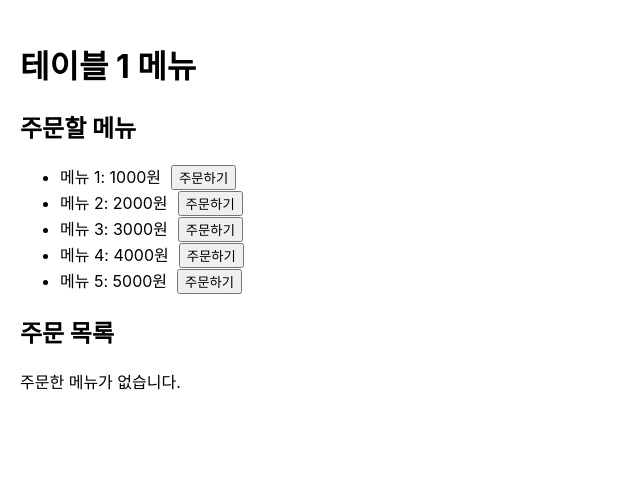
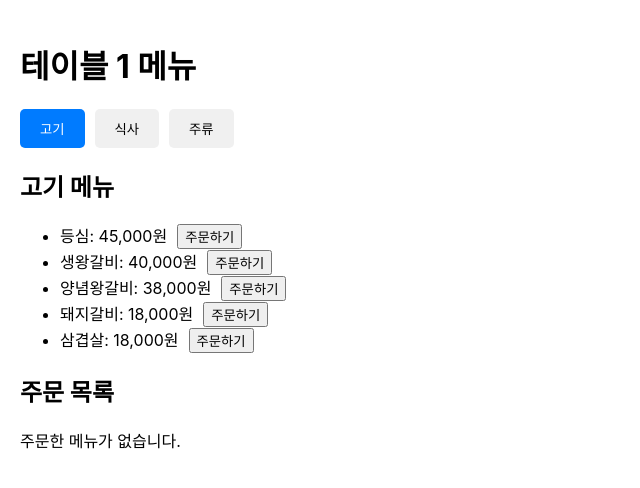
Before and after one commit to n90425/EzPOS, a React (Create React App) app in the folder frontend/: page /table/1 in a window 1280 px wide. Shown: the top 488 px of the page, without its empty margins (0-640 px from the left). Built offline with nearby package versions, Linux system fonts and the light colour scheme.

Commit message:
category front 구현중

```diff
--- a/frontend/src/App.js
+++ b/frontend/src/App.js
@@ -5,6 +5,7 @@ import Main from './components/Main';  // 메인 페이지
 import Tables from './components/Tables';  // 테이블 페이지
 import Order from './components/Order';  // 주문 페이지
 import OrderList from './components/OrderList';
+import ProductManagement from './components/ProductManagement';
 
 function App() {
   return (
@@ -14,6 +15,7 @@ function App() {
         <Route path="/tables" element={<Tables />} /> {/* 테이블 페이지 */}
         <Route path="/table/:tableId" element={<Order />} /> {/* 테이블 ID에 따른 주문 페이지 */}
         <Route path="/order" element={<OrderList/>}/> {/* 주문내역 */}
+        <Route path="/product-management" element={<ProductManagement />} />
       </Routes>
     </Router>
   );
--- /dev/null
+++ b/frontend/src/components/CateHead.js
@@ -0,0 +1,13 @@
+import React from 'react';
+
+function Header() {
+    return (
+        <div className="geader">
+            <div className="status">현황 4</div>
+            <button>순서 편집</button>
+            <button className="add-category">+ 카테고리 추가</button>
+        </div>
+    )
+}
+
+export default Header;
--- /dev/null
+++ b/frontend/src/components/CateList.js
@@ -0,0 +1,54 @@
+import React, { useState } from 'react';
+import CategoryModal from '../components/CateModal';
+
+function CategoryList(){
+    const [categories, setCategories] = useState([
+        { name: '고기', visible: true},
+        { name: '식사', visible: true},
+        { name: '주류', visible: true}
+    ]);
+
+    const [isModalOpen, setIsModalOpen] = useState(false);
+
+    //각 카테고리의 표시 여부(visible 상태)를 토글함
+    const toggleVisibility = (index) => {
+        const newCategories = [...categories];
+        newCategories[index].visible = !newCategories[index].visible;
+        setCategories(newCategories);
+    }
+
+    // 모달에서 저장한 카테고리를 카테고리리스트에 추가
+    const handleAddCategory = (newCategory) => {
+        setCategories([...categories, { name: newCategory, visible: true }]);
+    };
+
+    return(
+        <div className="vategory-list">
+            <h2>카테고리</h2>
+            <button onClick = {() => setIsModalOpen(true)}>+ 카테고리 추가</button>
+            <ul>
+                {categories.map((category, index) => (
+                    <li key={index}>
+                        <span>{category.name}</span>
+                        <label className="switch">
+                            <input
+                                type="checkbox"
+                                checked={category.visible}
+                                onChange={() => toggleVisibility(index)}
+                            />
+                            <span className="slider"></span>
+                        </label>
+                    </li>
+                ))}
+            </ul>
+
+            <CategoryModal
+                isOpen={isModalOpen}
+                onClose={() => setIsModalOpen(false)}
+                onSave={handleAddCategory}
+            />
+        </div>
+    );
+}
+
+export default CategoryList;
--- /dev/null
+++ b/frontend/src/components/CateModal.js
@@ -0,0 +1,34 @@
+import React, { useState } from 'react'
+
+
+function CategoryModal({ isOpen, onClose, onSave }){
+    const [newCategory, setNewCategory] = useState('');
+
+    if(!isOpen) return null;
+
+    const handleSave = () => {
+        if (newCategory.trim()){
+            onSave(newCategory);
+            setNewCategory(''); // 입력 초기화
+            onClose(); //닫기
+        }
+    };
+
+    return (
+        <div className="modal-overlay">
+            <div className="modal-content">
+                <h2>카테고리 관리</h2>
+                <input
+                    type="text"
+                    value={newCategory}
+                    onChange={(e) => setNewCategory(e.target.value)}
+                    placeholder="카테고리 이름 입력"
+                />
+                <button onClick={handleSave}>저장</button>
+                <button onClick={onClose}>닫기</button>
+            </div>
+        </div>
+    );
+}
+
+export default CategoryModal;
--- /dev/null
+++ b/frontend/src/components/CateSide.js
@@ -0,0 +1,18 @@
+import React from "react";
+
+function Sidebar() {
+    return (
+        <div className="sidebar">
+            <h3>상품관리</h3>
+            <ul>
+                <li>상품</li>
+                <li>옵션</li>
+                <li className="active">카테고리</li>
+                <li>할인</li>
+            </ul>
+            <button>상품 한번에 등록</button>
+        </div>
+    )
+}
+
+export default Sidebar;
--- a/frontend/src/components/Main.js
+++ b/frontend/src/components/Main.js
@@ -18,6 +18,7 @@ function Main() {
     { name: '고객 조회', path: '/customer-inquiry' },
     { name: '주문 내역', path: '/order' },
     { name: '담당자', path: '/manager' },
+    { name: '상품관리', path: '/product-management' },
     { name: '종료', path: '/exit' },
   ];
 
--- a/frontend/src/components/Order.js
+++ b/frontend/src/components/Order.js
@@ -4,15 +4,35 @@ import { useParams } from 'react-router-dom';
 function Order() {
   const { tableId } = useParams(); // URL에서 테이블 ID를 가져옴
 
-  // 예시 메뉴 데이터
-  const menuItems = [
-    { id: 1, name: '메뉴 1', price: 1000 },
-    { id: 2, name: '메뉴 2', price: 2000 },
-    { id: 3, name: '메뉴 3', price: 3000 },
-    { id: 4, name: '메뉴 4', price: 4000 },
-    { id: 5, name: '메뉴 5', price: 5000 }
-  ];
+  // 고기집 메뉴 데이터
+  const menuItems = {
+    고기: [
+      { id: 1, name: '등심', price: 45000 },
+      { id: 2, name: '생왕갈비', price: 40000 },
+      { id: 3, name: '양념왕갈비', price: 38000 },
+      { id: 4, name: '돼지갈비', price: 18000 },
+      { id: 5, name: '삼겹살', price: 18000 }
+    ],
+    식사: [
+      { id: 6, name: '갈비탕', price: 15000 },
+      { id: 7, name: '제육볶음', price: 12000 },
+      { id: 8, name: '물냉면', price: 10000},
+      { id: 9, name: '비빔냉면', price: 10000},
+      { id: 10, name: '김치찌개', price: 10000},
+      { id: 11, name: '된장찌개', price: 8000},
+      { id: 12, name: '고기된장', price: 2000},
+      { id: 13, name: '공기밥', price: 2000},
+    ],
+    주류: [
+      { id: 14, name: '소주', price: 5000 },
+      { id: 15, name: '청하', price: 7000 },
+      { id: 16, name: '맥주', price: 5000 },
+      { id: 17, name: '음료', price: 2000 }
+    ]
+  };
 
+    // 기본 카테고리를 '고기'로 설정
+  const [activeCategory, setActiveCategory] = useState('고기');
   const [selectedItems, setSelectedItems] = useState([]);
 
   const handleOrder = (item) => {
@@ -23,20 +43,44 @@ function Order() {
   return (
     <div style={{ padding: '20px' }}>
       <h1>테이블 {tableId} 메뉴</h1>
-      <h2>주문할 메뉴</h2>
+
+      {/* 카테고리 탭 */}
+      <div style={{ marginBottom: '20px' }}>
+        {Object.keys(menuItems).map((category) => (
+          <button
+            key={category}
+            onClick={() => setActiveCategory(category)}
+            style={{
+              marginRight: '10px',
+              padding: '10px 20px',
+              cursor: 'pointer',
+              backgroundColor: activeCategory === category ? '#007BFF' : '#f0f0f0',
+              color: activeCategory === category ? '#fff' : '#000',
+              border: 'none',
+              borderRadius: '5px'
+            }}
+          >
+            {category}
+          </button>
+        ))}
+      </div>
+
+      {/* 선택된 카테고리의 메뉴 표시 */}
+      <h2>{activeCategory} 메뉴</h2>
       <ul>
-        {menuItems.map((item) => (
+        {menuItems[activeCategory].map((item) => (
           <li key={item.id}>
-            {item.name}: {item.price}원
+            {item.name}: {item.price.toLocaleString()}원
             <button
               style={{ marginLeft: '10px' }}
-              onClick={() => handleOrder(item)} // 주문하기 버튼 클릭 시
+              onClick={() => handleOrder(item)}
             >
               주문하기
             </button>
           </li>
         ))}
       </ul>
+
       <h2>주문 목록</h2>
       {selectedItems.length === 0 ? (
         <p>주문한 메뉴가 없습니다.</p>
@@ -44,7 +88,7 @@ function Order() {
         <ul>
           {selectedItems.map((item, index) => (
             <li key={index}>
-              {item.name}: {item.price}원
+              {item.name}: {item.price.toLocaleString()}원
             </li>
           ))}
         </ul>
@@ -54,3 +98,60 @@ function Order() {
 }
 
 export default Order;
+
+
+
+
+
+
+
+//   // 예시 메뉴 데이터
+//   const menuItems = [
+//     { id: 1, name: '메뉴 1', price: 1000 },
+//     { id: 2, name: '메뉴 2', price: 2000 },
+//     { id: 3, name: '메뉴 3', price: 3000 },
+//     { id: 4, name: '메뉴 4', price: 4000 },
+//     { id: 5, name: '메뉴 5', price: 5000 }
+//   ];
+
+//   const [selectedItems, setSelectedItems] = useState([]);
+
+//   const handleOrder = (item) => {
+//     // 주문한 메뉴를 상태에 추가
+//     setSelectedItems((prev) => [...prev, item]);
+//   };
+
+//   return (
+//     <div style={{ padding: '20px' }}>
+//       <h1>테이블 {tableId} 메뉴</h1>
+//       <h2>주문할 메뉴</h2>
+//       <ul>
+//         {menuItems.map((item) => (
+//           <li key={item.id}>
+//             {item.name}: {item.price}원
+//             <button
+//               style={{ marginLeft: '10px' }}
+//               onClick={() => handleOrder(item)} // 주문하기 버튼 클릭 시
+//             >
+//               주문하기
+//             </button>
+//           </li>
+//         ))}
+//       </ul>
+//       <h2>주문 목록</h2>
+//       {selectedItems.length === 0 ? (
+//         <p>주문한 메뉴가 없습니다.</p>
+//       ) : (
+//         <ul>
+//           {selectedItems.map((item, index) => (
+//             <li key={index}>
+//               {item.name}: {item.price}원
+//             </li>
+//           ))}
+//         </ul>
+//       )}
+//     </div>
+//   );
+// }
+
+// export default Order;
--- /dev/null
+++ b/frontend/src/components/ProductManagement.js
@@ -0,0 +1,18 @@
+import React from 'react';
+import Sidebar from '../components/CateSide';
+import Header from '../components/CateHead';
+import CategoryList from '../components/CateList';
+
+function ProductManagement() {
+    return (
+        <div className="product-management">
+                <Sidebar />
+                <div className="main-content">
+                    <Header />
+                    <CategoryList />
+                </div>
+        </div>
+    );
+}
+
+export default ProductManagement;
```
